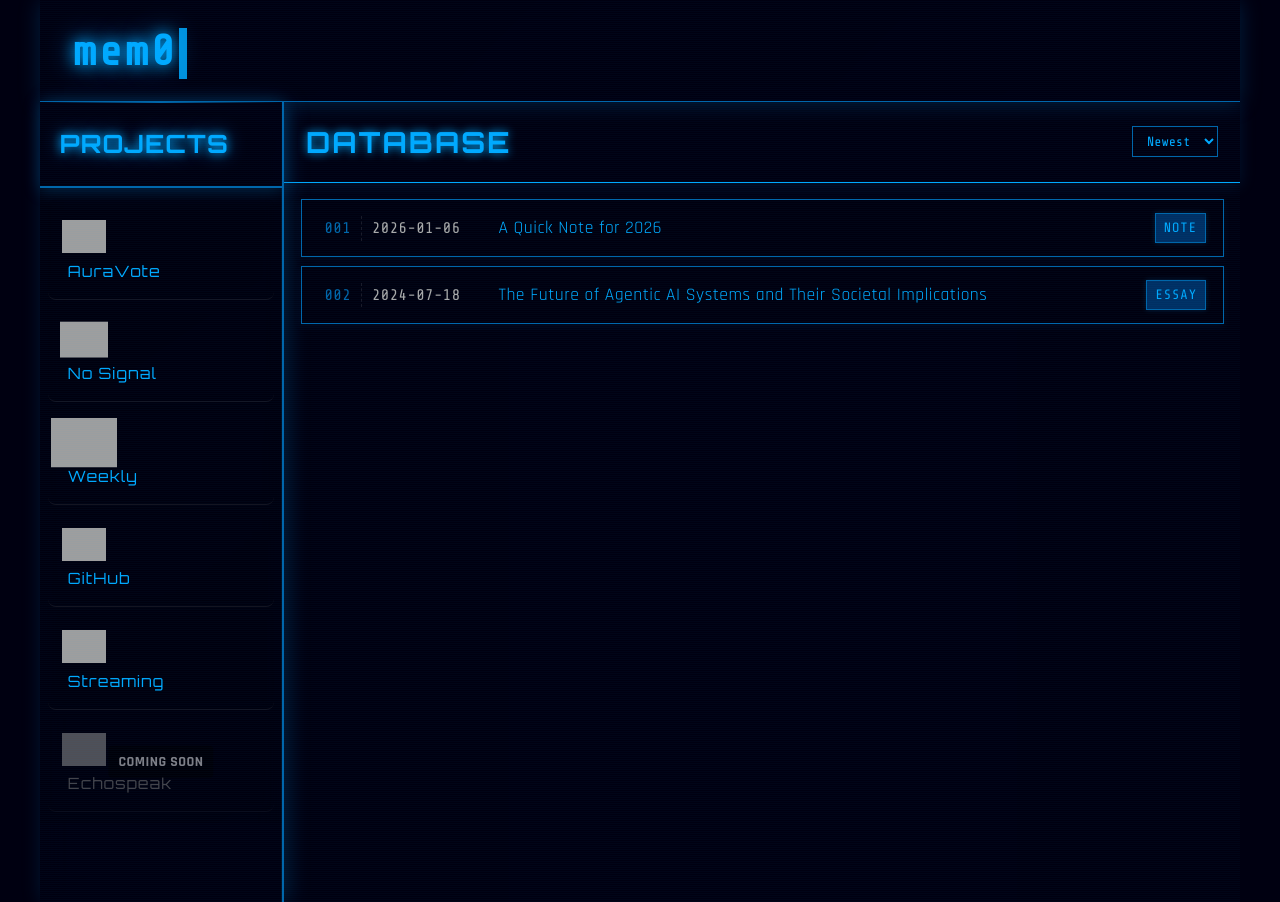
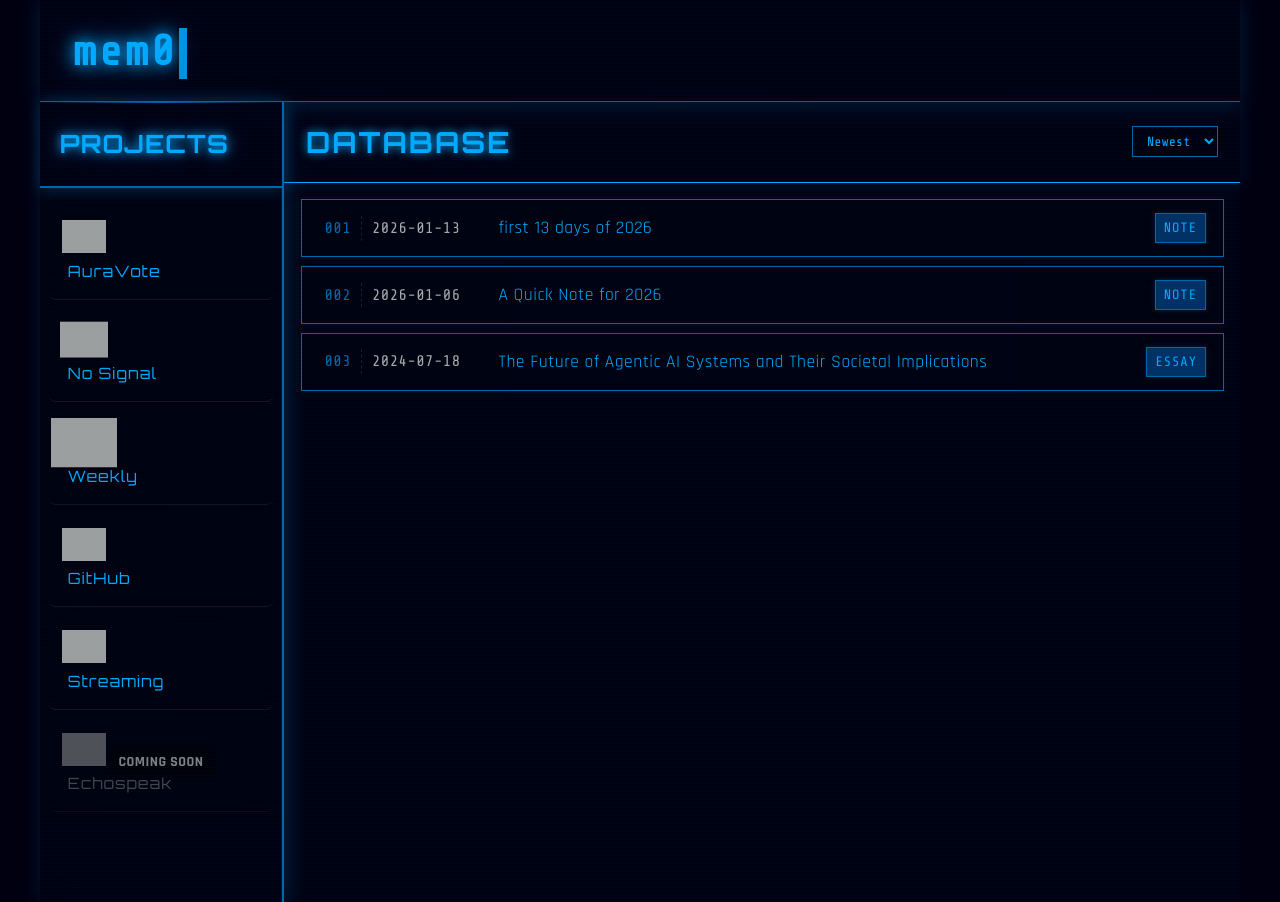
Before and after one commit to mem0cypher/Mem0, a React (Create React App) app: page / in a window 1280 px wide. Built offline with nearby package versions, Linux system fonts and the light colour scheme; grey boxes are pictures that could not be loaded.

Commit message:
Add database entry: first 13 days of 2026

```diff
--- a/src/data.js
+++ b/src/data.js
@@ -48,4 +48,27 @@ The question isn't if agentic AI will change our lives. It's whether we're actua
 I’ll be sharing how I see the world right now, what I believe is really happening, and how I plan to adapt and step into the best version of myself amid this era of AI and surveillance capitalism.
 I’m not an activist, and I don’t hate what’s unfolding. Quite the opposite. I truly feel more prepared than ever for the change. I’m excited and ready to become my fullest, most capable self in this new reality.`
   },
+  {
+    id: 3,
+    title: 'first 13 days of 2026',
+    type: 'Note',
+    date: '2026-01-13',
+    content: `So here we are the first 13 days of 2026 and I've been deep in the trenches upgrading my agentic workflow. Been testing a bunch of new software, frameworks, and the latest features to really squeeze every drop of value out of the tools I use every day to manage and build with agentic AI.
+
+Lately I've been heavy into OpenCode and Claude's coding abilities, while still hitting GPT 5.2 for free on Windsurf whenever I need something less syntax sensitive. Next up: diving deeper into API cloud testing with Google Gemini plus Claude, plus whatever other platforms look promising, and figuring out how to weave them smoothly into my daily workflow.
+
+I'm also planning a small update to this website. Right now it has no backend and honestly I kinda like it that way. Just push frontend changes to git and boom everything updates. Still, I know I should probably build a proper backend eventually (like I keep saying for all my projects), but I've been focused elsewhere and yeah, a little lazy about it.
+
+My view of the world keeps shifting every day. The more I think about all the centralized tech we rely on, the more I feel the pull to build the perfect personal workflow, an ecosystem that lets me leverage what I already know plus the tools I have, and actually create real advantage.
+
+The past couple weeks have been a lot of organization and reflection: looking back at the last 2 to 3 years, cataloging the wins, the losses, the lessons, and sketching out a rough plan for the next few months. The core idea is simple, stay consistent and just get shit done.
+
+Right now I've got 4 to 5 projects active at once, and I'm about to start creating more content plus live streaming on Twitch and Kick. I've always got something cooking, but the real challenge is organizing and structuring everything so there's almost zero wasted time.
+
+The dream setup looks like this: I'm streaming while video is auto editing in the background, posts are getting scheduled and dropped on Twitter weekly, my agents are quietly grinding on projects, and I'm just taking a quick break to hit the washroom, all at the same time.
+
+If I nail this agentic localized AI workflow right, calling APIs, scraping what I need, automating the boring bits, I can legitimately kill 10 birds with one stone while still doing the selfish stuff I actually want to do.
+
+That's the big goal for January. By the time February rolls around, this whole system should be finished.`
+  },
 ];
```
